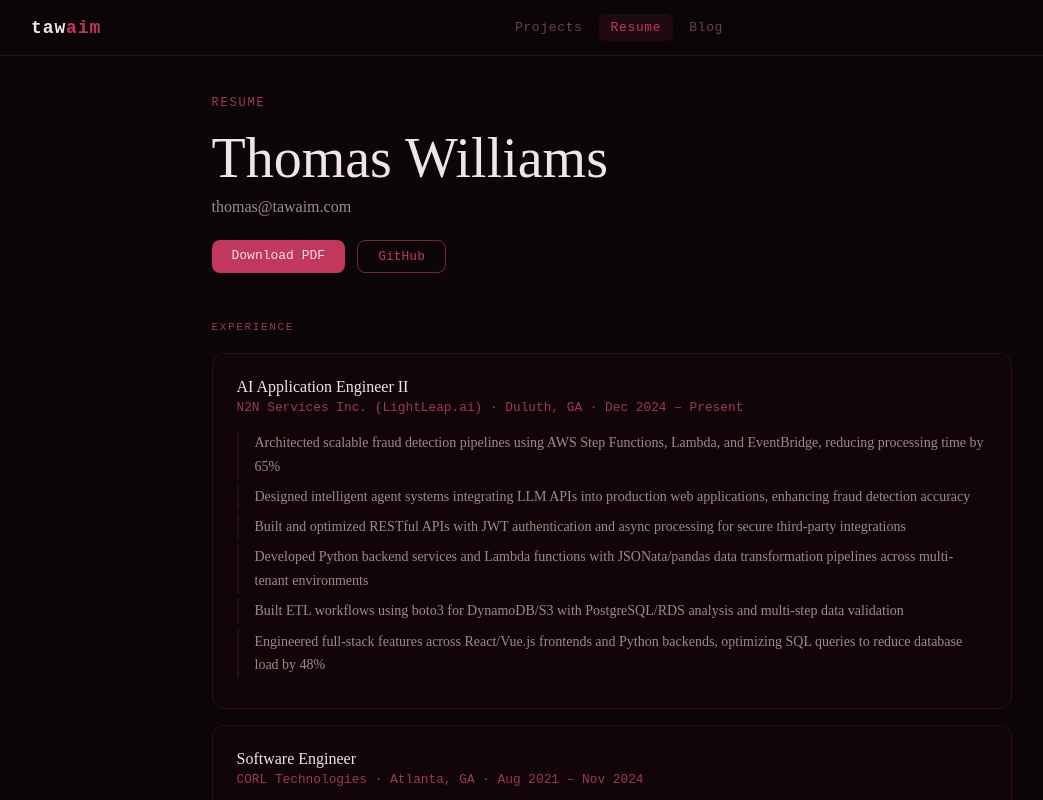
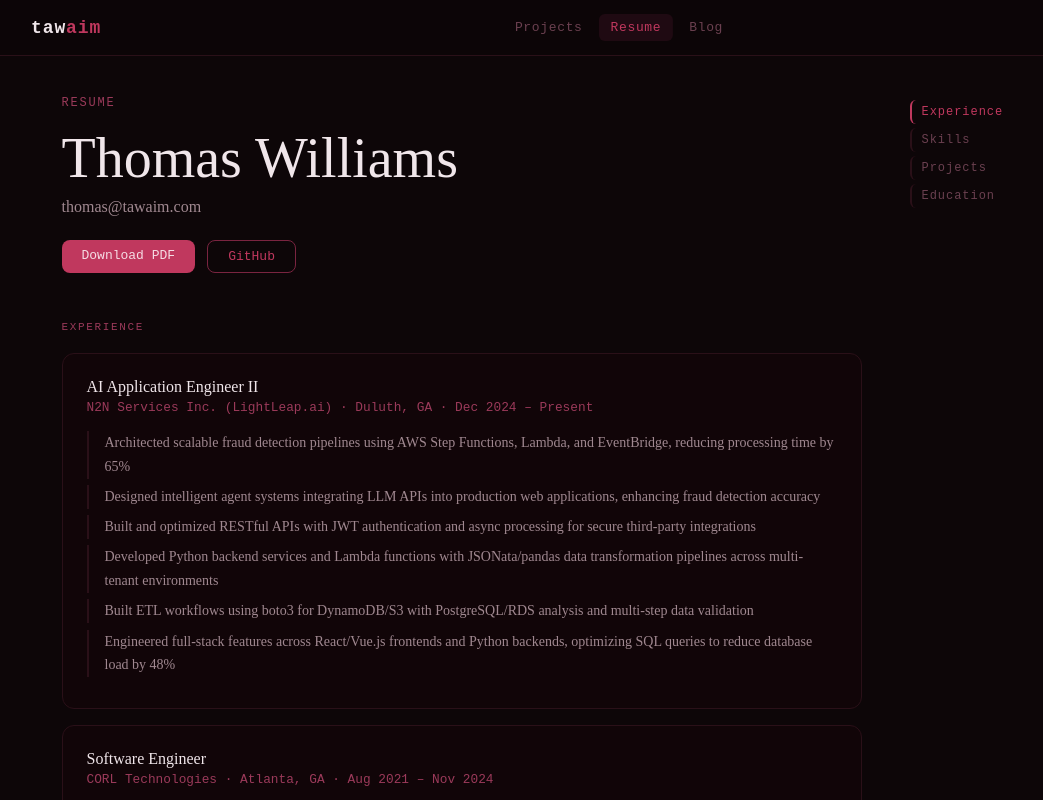
Before and after one commit to tawaim/tawaim-site, a Next.js app: page /resume in a window 1280 px wide. Shown: the top 800 px of the page, without its empty margins (21-1064 px from the left). Built offline with nearby package versions, Linux system fonts and the light colour scheme.

Commit message:
added navbar on pages

```diff
--- a/app/globals.css
+++ b/app/globals.css
@@ -13,3 +13,24 @@ html {
   scrollbar-color: #2a1018 #0d0608;
   background: #0d0608;
 }
+
+.resume-sidenav {
+  display: block;
+}
+
+@media (max-width: 768px) {
+  .resume-sidenav {
+    display: none;
+  }
+}
+
+.blog-sidenav {
+  display: block;
+}
+
+@media (max-width: 768px) {
+  .resume-sidenav,
+  .blog-sidenav {
+    display: none;
+  }
+}
--- a/app/resume/page.tsx
+++ b/app/resume/page.tsx
@@ -1,5 +1,6 @@
 import PageHeader from "@/components/PageHeader";
 import PageLayout from "@/components/PageLayout";
+import ResumeNav from "@/components/ResumeNav";
 
 export default function ResumePage() {
   const sectionTitle: React.CSSProperties = {
@@ -64,7 +65,11 @@ export default function ResumePage() {
   };
 
   return (
-    <PageLayout>
+    <main style={{ minHeight: "100vh", background: "#0d0608", padding: "6rem 2.5rem" }}>
+      <div style={{ display: "flex", gap: "3rem", maxWidth: "1100px", margin: "0 auto" }}>
+
+        {/* Main content */}
+        <div style={{ flex: 1, maxWidth: "800px" }}>
           <PageHeader label="Resume" title="Thomas Williams" subtitle="thomas@tawaim.com" />
 
           <div style={{ display: "flex", gap: "12px", marginTop: "-1.5rem", marginBottom: "3rem" }}>
@@ -76,8 +81,8 @@ export default function ResumePage() {
             </a>
           </div>
 
+          <div id="experience">
             <p style={sectionTitle}>Experience</p>
-
             <div style={card}>
               <h3 style={jobTitle}>AI Application Engineer II</h3>
               <p style={jobMeta}>N2N Services Inc. (LightLeap.ai) · Duluth, GA · Dec 2024 – Present</p>
@@ -88,7 +93,6 @@ export default function ResumePage() {
               <p style={bullet}>Built ETL workflows using boto3 for DynamoDB/S3 with PostgreSQL/RDS analysis and multi-step data validation</p>
               <p style={bullet}>Engineered full-stack features across React/Vue.js frontends and Python backends, optimizing SQL queries to reduce database load by 48%</p>
             </div>
-
             <div style={card}>
               <h3 style={jobTitle}>Software Engineer</h3>
               <p style={jobMeta}>CORL Technologies · Atlanta, GA · Aug 2021 – Nov 2024</p>
@@ -98,20 +102,20 @@ export default function ResumePage() {
               <p style={bullet}>Analyzed logs with Datadog and Snowflake to monitor system health and optimize customer-facing applications</p>
               <p style={bullet}>Managed Agile sprint cycles for a 3-person team using Jira; conducted code reviews and maintained technical documentation</p>
             </div>
-
             <div style={card}>
               <h3 style={jobTitle}>Web Extraction Developer</h3>
               <p style={jobMeta}>VITAL4 · Marietta, GA · Mar 2021 – Aug 2021</p>
               <p style={bullet}>Developed C# programs to transform unstructured website data into a structured relational database</p>
             </div>
-
             <div style={card}>
               <h3 style={jobTitle}>Web Developer</h3>
               <p style={jobMeta}>Quick Relief Solutions · Norcross, GA · Oct 2020 – Mar 2021</p>
               <p style={bullet}>Developed a customer intake website using Bootstrap, HTML, CSS, and JavaScript</p>
               <p style={bullet}>Implemented Firebase Functions for contact form functionality</p>
             </div>
+          </div>
 
+          <div id="skills">
             <p style={sectionTitle}>Skills</p>
             <div style={{ ...card, display: "flex", flexDirection: "column", gap: "1rem" }}>
               {[
@@ -130,19 +134,31 @@ export default function ResumePage() {
                 </div>
               ))}
             </div>
+          </div>
 
+          <div id="projects">
             <p style={sectionTitle}>Personal Projects</p>
             <div style={card}>
               <p style={bullet}>Scalable Gaming Statistics Tracker — React.js/Tailwind frontend displaying real-time player stats via RESTful APIs</p>
               <p style={bullet}>Medieval Chess AI — C# and Unity game with depth-first-search AI decision-making</p>
               <p style={bullet}>Compiler — implemented a scanner, parser, and interpreter from scratch</p>
             </div>
+          </div>
 
+          <div id="education">
             <p style={sectionTitle}>Education</p>
             <div style={card}>
               <h3 style={jobTitle}>Bachelor of Science in Computer Science</h3>
               <p style={jobMeta}>Kennesaw State University · Kennesaw, GA · May 2021</p>
             </div>
-    </PageLayout>
+          </div>
+        </div>
+
+        <div className="resume-sidenav" style={{ width: "120px", flexShrink: 0 }}>
+          <ResumeNav />
+        </div>
+
+      </div>
+    </main>
   );
 }
--- /dev/null
+++ b/components/ResumeNav.tsx
@@ -0,0 +1,80 @@
+"use client";
+import { useEffect, useState } from "react";
+
+const sections = [
+  { id: "experience", label: "Experience" },
+  { id: "skills", label: "Skills" },
+  { id: "projects", label: "Projects" },
+  { id: "education", label: "Education" },
+];
+
+export default function ResumeNav() {
+  const [active, setActive] = useState("experience");
+
+  useEffect(() => {
+    const observers: IntersectionObserver[] = [];
+
+    sections.forEach(({ id }) => {
+      const el = document.getElementById(id);
+      if (!el) return;
+
+      const observer = new IntersectionObserver(
+        ([entry]) => {
+          if (entry.isIntersecting) setActive(id);
+        },
+        { rootMargin: "-40% 0px -55% 0px" }
+      );
+
+      observer.observe(el);
+      observers.push(observer);
+    });
+
+    return () => observers.forEach((o) => o.disconnect());
+  }, []);
+
+  const handleClick = (e: React.MouseEvent<HTMLAnchorElement>, id: string) => {
+    e.preventDefault();
+    const el = document.getElementById(id);
+    if (!el) return;
+
+    setActive(id);
+
+    const navHeight = 56;
+    const offset = 32;
+    const top = el.getBoundingClientRect().top + window.scrollY - navHeight - offset;
+
+    window.scrollTo({ top, behavior: "smooth" });
+  };
+
+  return (
+    <nav style={{
+      position: "sticky",
+      top: "80px",
+      display: "flex",
+      flexDirection: "column",
+      gap: "4px",
+      paddingTop: "0.25rem",
+    }}>
+      {sections.map(({ id, label }) => (
+        <a
+          key={id}
+          href={`#${id}`}
+          onClick={(e) => handleClick(e, id)}
+          style={{
+            fontFamily: "monospace",
+            fontSize: "12px",
+            letterSpacing: "0.08em",
+            textDecoration: "none",
+            padding: "5px 10px",
+            borderRadius: "6px",
+            borderLeft: `2px solid ${active === id ? "#c0385e" : "#2a1018"}`,
+            color: active === id ? "#c0385e" : "#6b4050",
+            transition: "all 0.2s",
+          }}
+        >
+          {label}
+        </a>
+      ))}
+    </nav>
+  );
+}
```
Also changed, not shown: app/blog/[slug]/page.tsx (+16 -1 lines), app/blog/page.tsx (+16 -3 lines), components/BlogNav.tsx (added, +102 -0 lines). Lines whose indentation alone changed are shown as unchanged.
